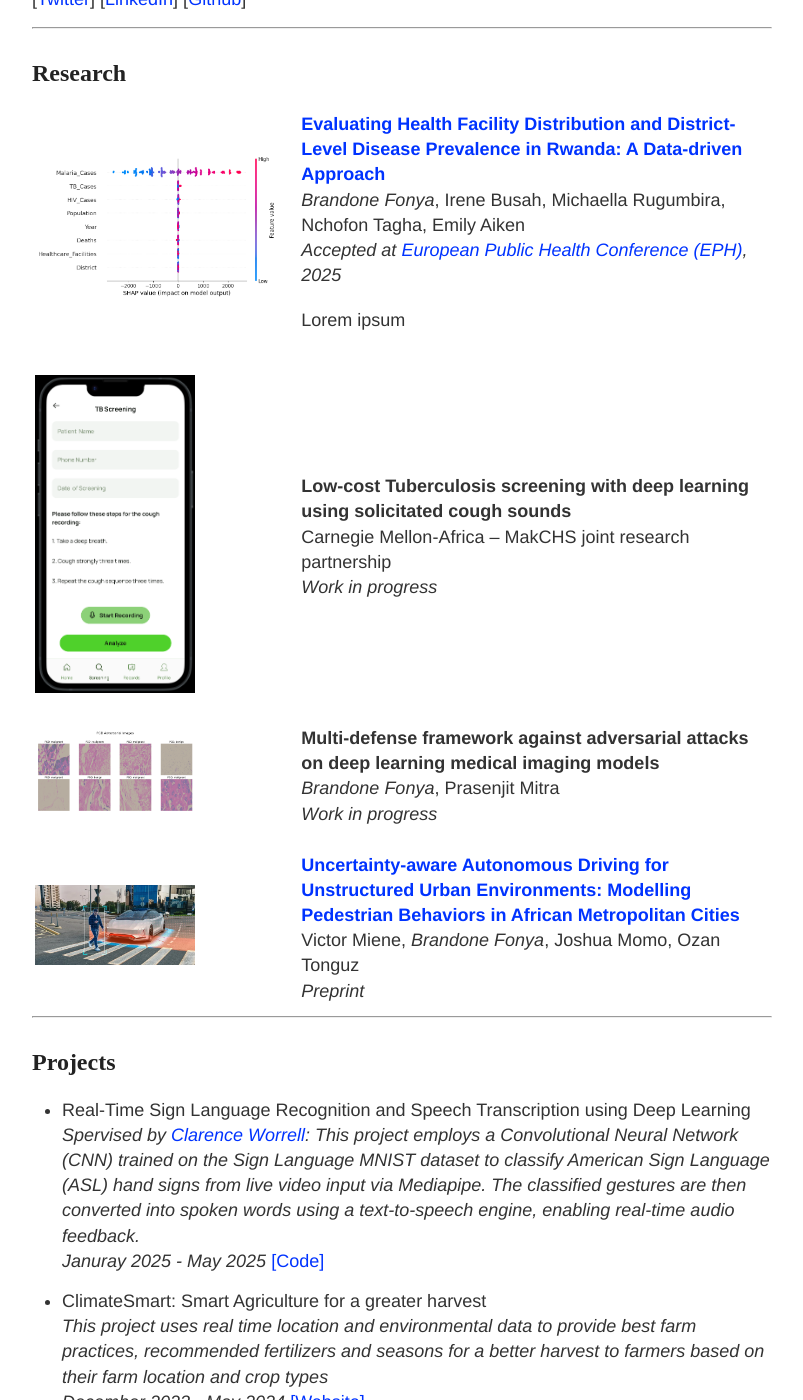
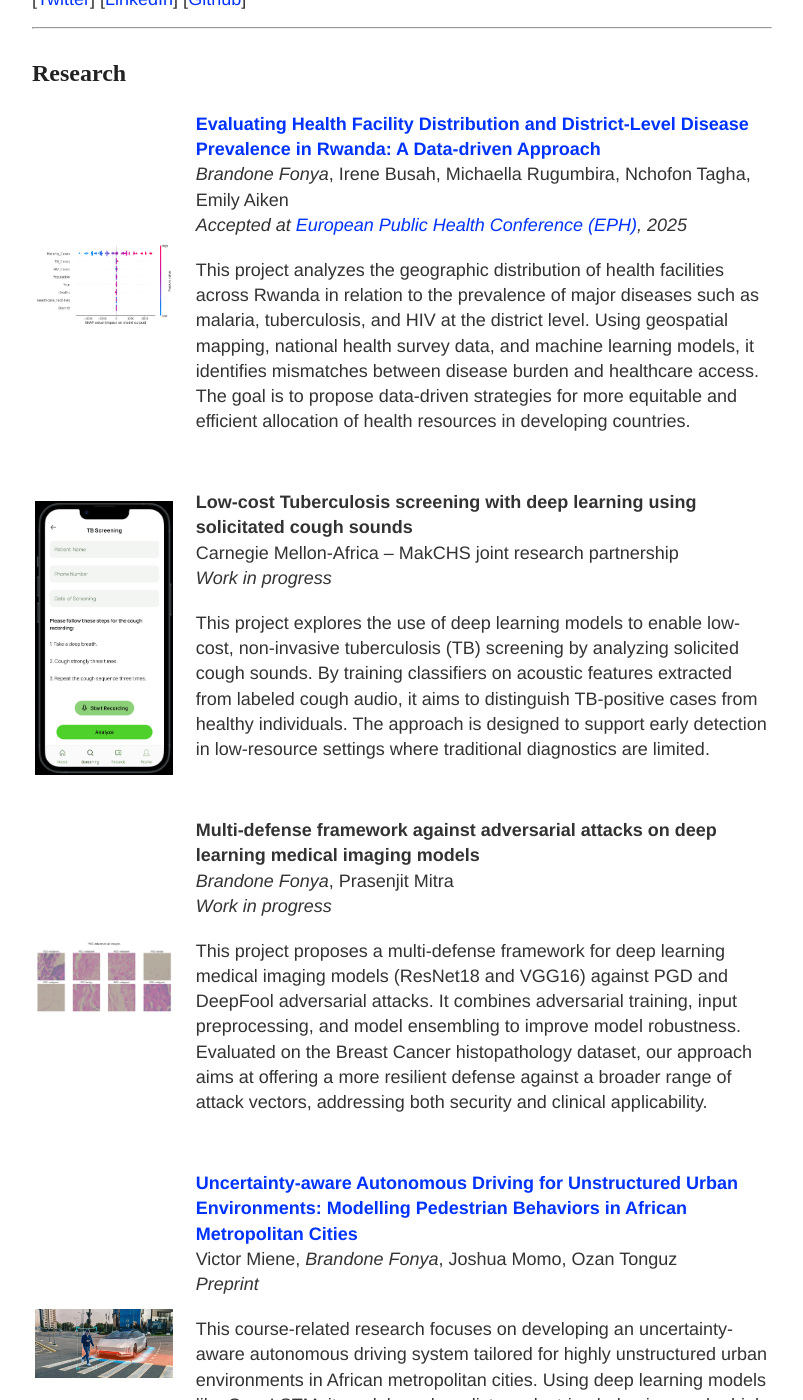
Before and after one commit to FonyaBrandone/FonyaBrandone.github.io, a Jekyll site: the page built from index.md, in a window 1280 px wide and 1400 px high, scrolled down 583 px. Shown: the whole window, without its empty margins (238-1041 px from the left). Built offline with Jekyll 4.4.1, drawn with Linux system fonts in a browser that asks for light colours; some of the changed text lies outside the part shown.

Commit message:
Updated research section

```diff
--- a/index.md
+++ b/index.md
@@ -45,49 +45,51 @@
       Evaluating Health Facility Distribution and District-Level Disease Prevalence in Rwanda: A Data-driven Approach</a></b><br>
       <i>Brandone Fonya</i>, Irene Busah, Michaella Rugumbira, Nchofon Tagha, Emily Aiken<br>
       <i>Accepted at <a href="https://ephconference.eu/" target="_blank">European Public Health Conference (EPH)</a>, 2025</i>
-      <p style='margin-top: 20px;'>Lorem ipsum</p>
-
+      <p style='margin-top: 20px; margin-bottom: 30px;'>This project analyzes the geographic distribution of health facilities across Rwanda in relation to the prevalence of major diseases such as malaria, tuberculosis, and HIV at the district level. Using geospatial mapping, national health survey data, and machine learning models, it identifies mismatches between disease burden and healthcare access. The goal is to propose data-driven strategies for more equitable and efficient allocation of health resources in developing countries.</p>
     </td>
   </tr>
 
   <tr><td colspan="2" style="padding: 10px;"></td></tr>
 
   <tr>
-    <td><img src="static/tb-screening.png" alt="Tubercolusis Screening research Image" width="160"></td>
+    <td><img src="static/tb-screening.png" alt="Tubercolusis Screening research Image" width="200"></td>
     <td style="padding-left: 20px;">
       <b>Low-cost Tuberculosis screening with deep learning using solicitated cough sounds</b><br>
       Carnegie Mellon-Africa – MakCHS joint research partnership<br>
       <i>Work in progress</i>
+      <p style='margin-top: 20px; margin-bottom: 30px;'>This project explores the use of deep learning models to enable low-cost, non-invasive tuberculosis (TB) screening by analyzing solicited cough sounds. By training classifiers on acoustic features extracted from labeled cough audio, it aims to distinguish TB-positive cases from healthy individuals. The approach is designed to support early detection in low-resource settings where traditional diagnostics are limited.</p>
     </td>
   </tr>
 
   <tr><td colspan="2" style="padding: 10px;"></td></tr>
 
   <tr>
-    <td><img src="static/adversarial.png" alt="Adversarial Attack Image" width="160"></td>
+    <td><img src="static/adversarial.png" alt="Adversarial Attack Image"></td>
     <td style="padding-left: 20px;">
       <b>Multi-defense framework against adversarial attacks on deep learning medical imaging models</b><br>
       <i>Brandone Fonya</i>, Prasenjit Mitra<br>
       <i>Work in progress</i>
+      <p style='margin-top: 20px; margin-bottom: 30px;'>This project proposes a multi-defense framework for deep learning medical imaging models (ResNet18 and VGG16) against PGD and DeepFool adversarial attacks. It combines adversarial training, input preprocessing, and model ensembling to improve model robustness.  Evaluated on the Breast Cancer histopathology dataset, our approach aims at offering a more resilient defense against a broader range of attack vectors, addressing both security and clinical applicability. </p>
     </td>
   </tr>
 
   <tr><td colspan="2" style="padding: 10px;"></td></tr>
 
   <tr>
-    <td><img src="static/pedestrian-modelling.webp" alt="Uncertainty-aware Autonomous Driving Image" width="160"></td>
+    <td><img src="static/pedestrian-modelling.webp" alt="Uncertainty-aware Autonomous Driving Image"></td>
     <td style="padding-left: 20px;">
       <b><a href="https://drive.google.com/file/d/1wT99_8svqf21GBSp--bEycTQ9OksaFJ3/view" target="_blank">
       Uncertainty-aware Autonomous Driving for Unstructured Urban Environments: Modelling Pedestrian Behaviors in African Metropolitan Cities</a></b><br>
       Victor Miene, <i>Brandone Fonya</i>, Joshua Momo, Ozan Tonguz<br>
       <i>Preprint</i>
+       <p style='margin-top: 20px; margin-bottom: 30px;'>This course-related research focuses on developing an uncertainty-aware autonomous driving system tailored for highly unstructured urban environments in African metropolitan cities. Using deep learning models like ConvLSTM, it models and predicts pedestrian behaviors under high variability and limited infrastructure conditions. The goal is to enhance safety and decision-making for autonomous vehicles and systems navigating complex, unpredictable urban scenarios. </p>
     </td>
   </tr>
 </table>
 
 ---
 
-## <span style="font-family:'Candara Light';">Projects</span>
+## <span style="font-family:'Candara Light'; margin-top: 20px;">Projects</span>
 - Real-Time Sign Language Recognition and Speech Transcription using Deep Learning <br>
   *Spervised by [Clarence Worrell](https://insights.sei.cmu.edu/authors/clarence-worrell/): This project employs a Convolutional Neural Network (CNN) trained on the Sign Language MNIST dataset to classify American Sign Language (ASL) hand signs from live video input via Mediapipe. The classified gestures are then converted into spoken words using a text-to-speech engine, enabling real-time audio feedback.* <br>
   *Januray 2025 - May 2025* [[Code]](https://github.com/FonyaBrandone/Sign-language-project-deep-learning)
```
